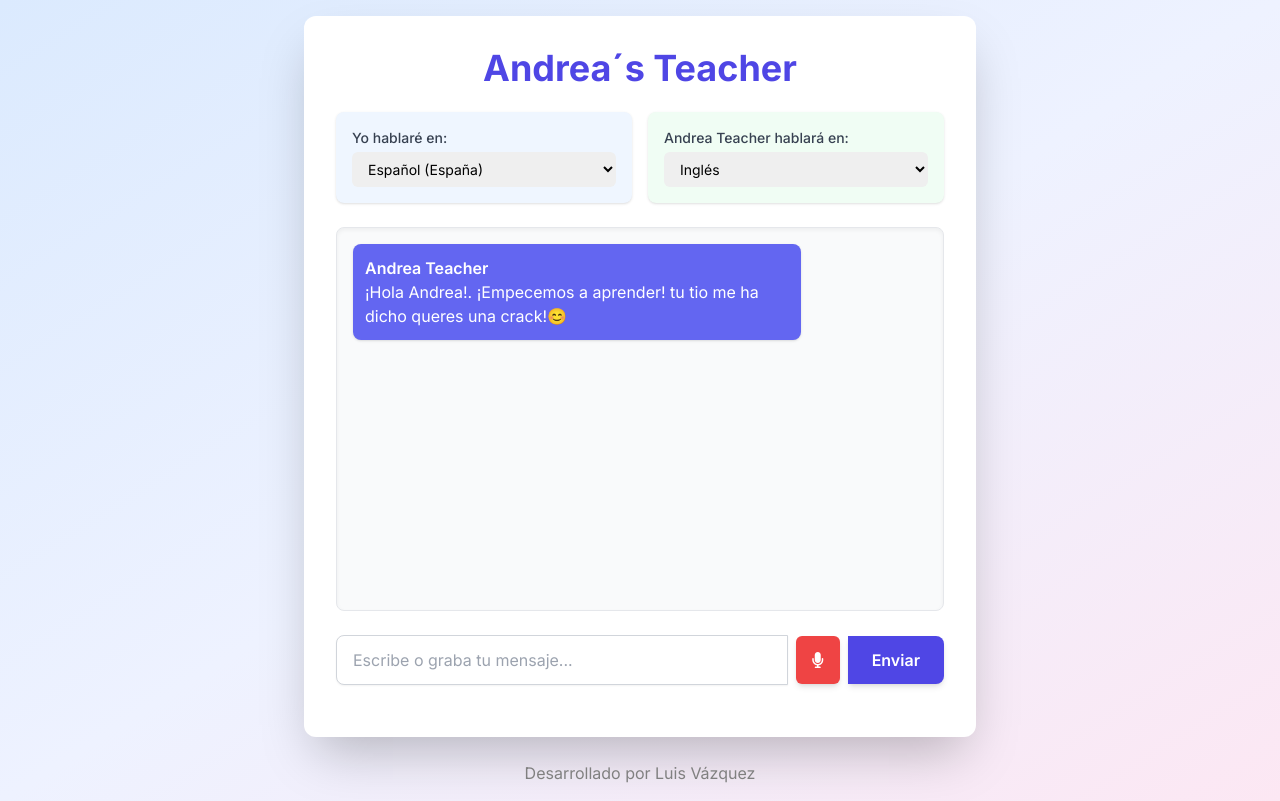
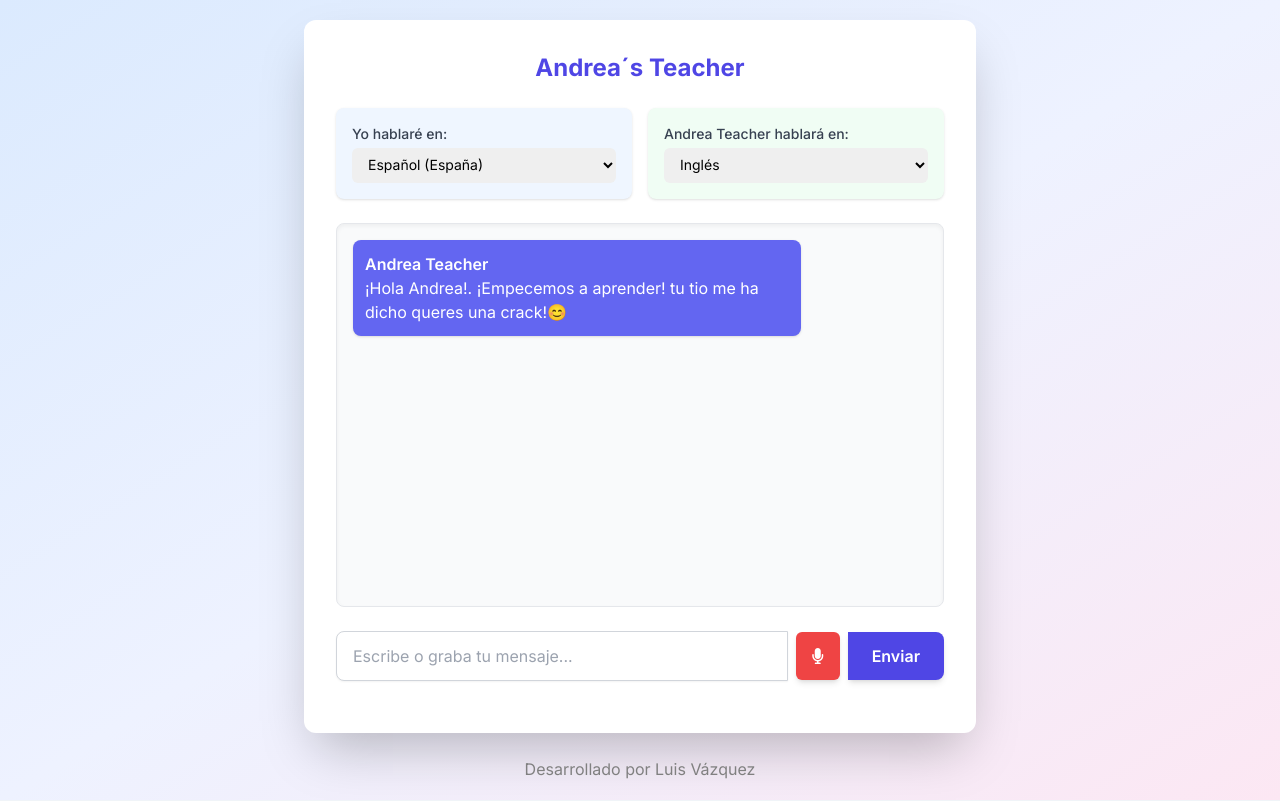
Before and after one commit to desarrolladormadrid/Andreas_teacher, a plain HTML site: page index.html in a window 1280 px wide. Drawn offline with nearby package versions, Linux system fonts and the light colour scheme.

Commit message:
Update index.html

```diff
--- a/index.html
+++ b/index.html
@@ -86,7 +86,7 @@
 
     <div class="w-full max-w-2xl bg-white shadow-2xl rounded-xl p-6 md:p-8">
         <header class="mb-6 text-center">
-            <h1 class="text-4xl font-bold text-indigo-600">Andrea´s Teacher</h1>
+            <h1 class="text-2xl font-bold text-indigo-600">Andrea´s Teacher</h1>
 
         </header>
 
```
